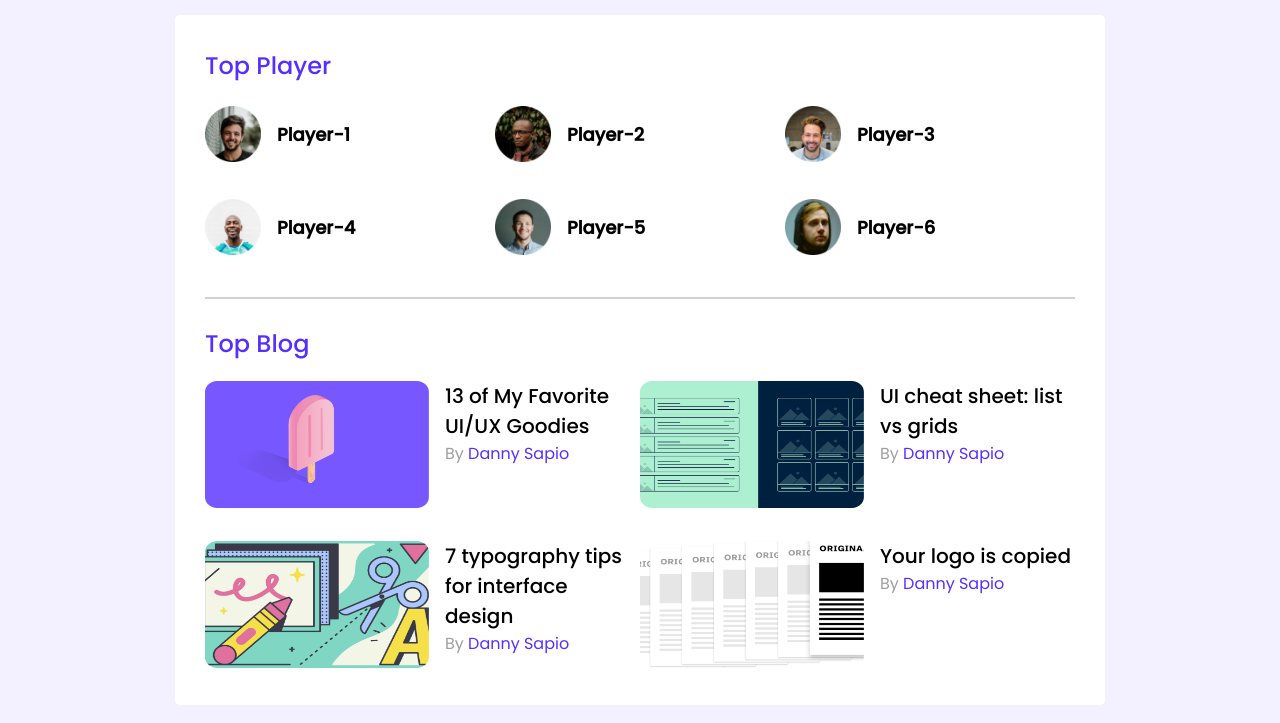
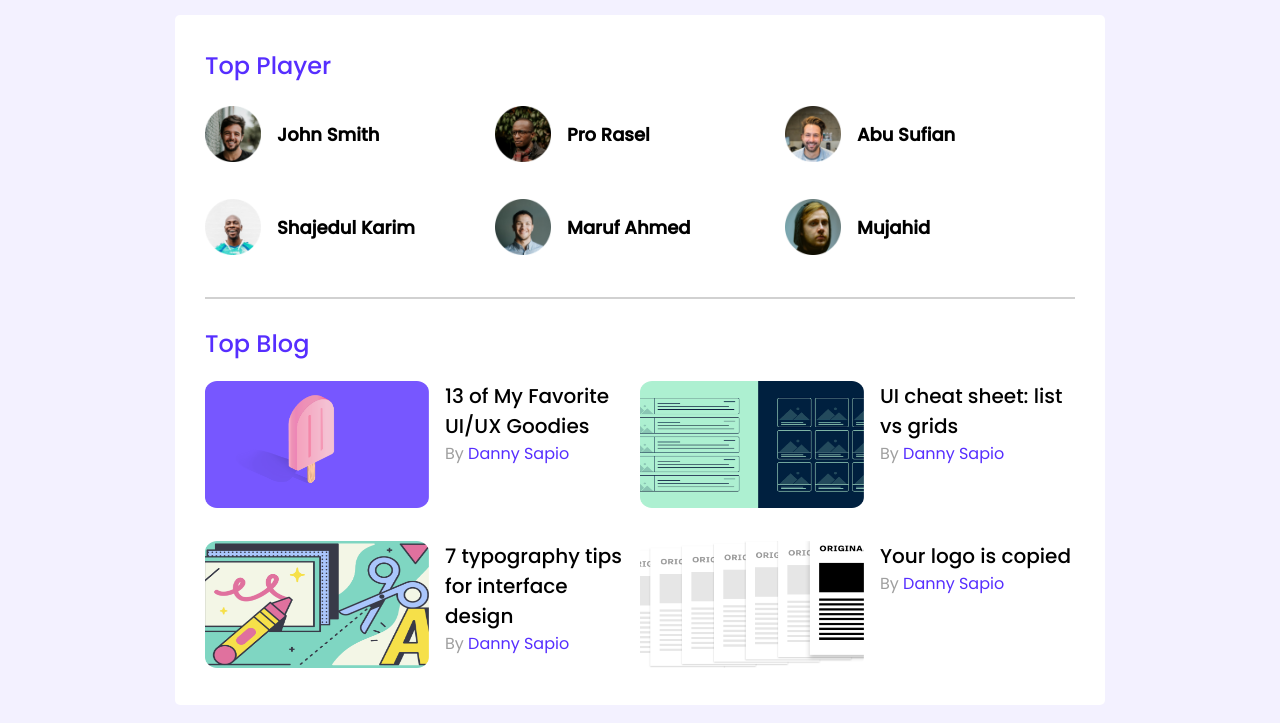
Before and after one commit to redwanX/Top-Lead, a plain HTML site: page index.html in a window 1280 px wide. Shown: the part 66-789 px from the top of the page. Drawn offline with Linux system fonts and the light colour scheme.

Commit message:
second commit

```diff
--- a/index.html
+++ b/index.html
@@ -38,27 +38,27 @@
                 <div class="players">
                     <div class="player">
                         <img src="images/players/player-1.png" alt="">
-                        <h3 class="player-name">Player-1</h3>
+                        <h3 class="player-name">John Smith</h3>
                     </div>
                     <div class="player">
                         <img src="images/players/player-2.png" alt="">
-                        <h3 class="player-name">Player-2</h3>
+                        <h3 class="player-name">Pro Rasel</h3>
                     </div>
                     <div class="player">
                         <img src="images/players/player-3.png" alt="">
-                        <h3 class="player-name">Player-3</h3>
+                        <h3 class="player-name">Abu Sufian</h3>
                     </div>
                     <div class="player">
                         <img src="images/players/player-4.png" alt="">
-                        <h3 class="player-name">Player-4</h3>
+                        <h3 class="player-name">Shajedul Karim</h3>
                     </div>
                     <div class="player">
                         <img src="images/players/player-5.png" alt="">
-                        <h3 class="player-name">Player-5</h3>
+                        <h3 class="player-name">Maruf Ahmed</h3>
                     </div>
                     <div class="player">
                         <img src="images/players/player-6.png" alt="">
-                        <h3 class="player-name">Player-6</h3>
+                        <h3 class="player-name">Mujahid</h3>
                     </div>
 
                 </div>
```
